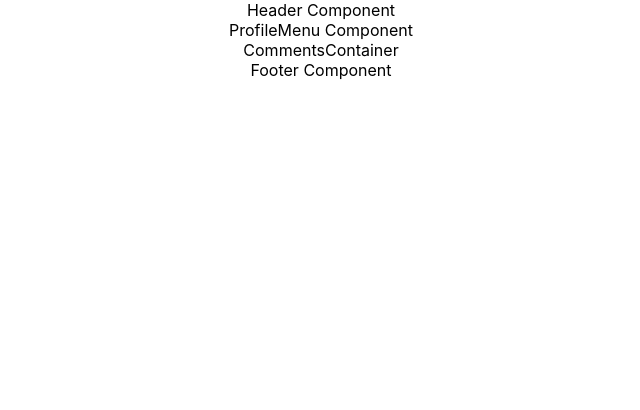
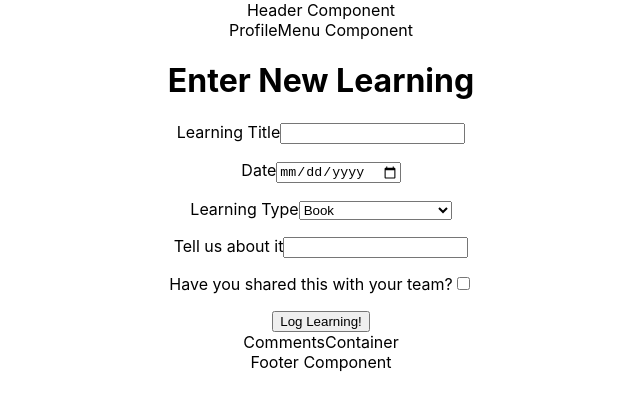
Before and after one commit to cyantis/prof_dev_tracker_v3, a React (Create React App) app: page /events/new in a window 1280 px wide. Shown: the top 410 px of the page, without its empty margins (319-959 px from the left). Built offline with nearby package versions, Linux system fonts and the light colour scheme.

Commit message:
renames routes to be more RESTful

```diff
--- a/src/containers/CommentsContainer.js
+++ b/src/containers/CommentsContainer.js
@@ -11,12 +11,13 @@ class CommentsContainer extends React.Component {
       <div className="CommentsContainer">
       CommentsContainer
         <Router>
-          <Route path="/newComment" component={NewComment} />
-          <Route path="/editComment" component={EditComment} />
+          <Route path="/comments/new" component={NewComment} />
         </Router>
       </div>
     );
   }
 };
 
+//<Route path=`/comment/${id}/edit` component={EditComment} />
+
 export default CommentsContainer
--- a/src/containers/EventsContainer.js
+++ b/src/containers/EventsContainer.js
@@ -12,9 +12,7 @@ class EventsContainer extends React.Component {
     return (
       <div className="EventsContainer">
         <Router>
-          <Route path="/learningEvent" component={LearningEvent} />
-          <Route path="/newEvent" component={NewEvent} />
-          <Route path="/editEvent" component={EditEvent} />
+          <Route path="/events/new" component={NewEvent} />
         </Router>
         <CommentsContainer />
       </div>
@@ -22,4 +20,7 @@ class EventsContainer extends React.Component {
   }
 };
 
+//<Route path=`/events/${id}` component={LearningEvent} />
+//<Route path=`/events/${id}/edit` component={EditEvent} />
+
 export default EventsContainer
```
